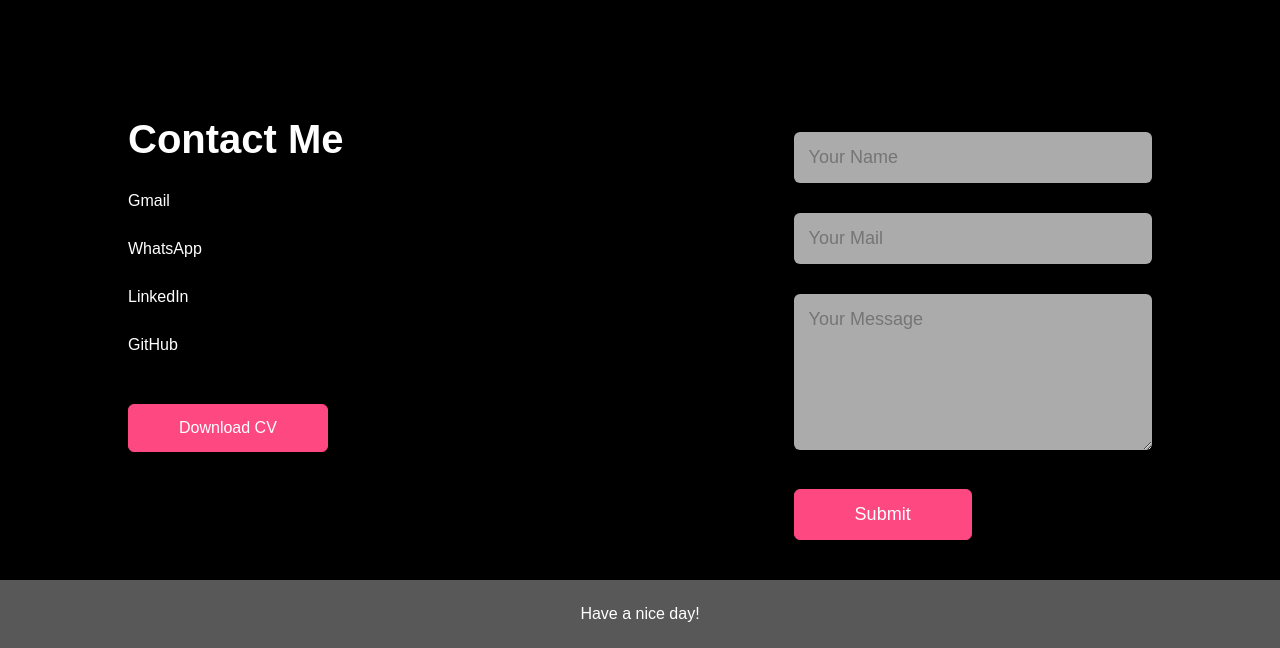
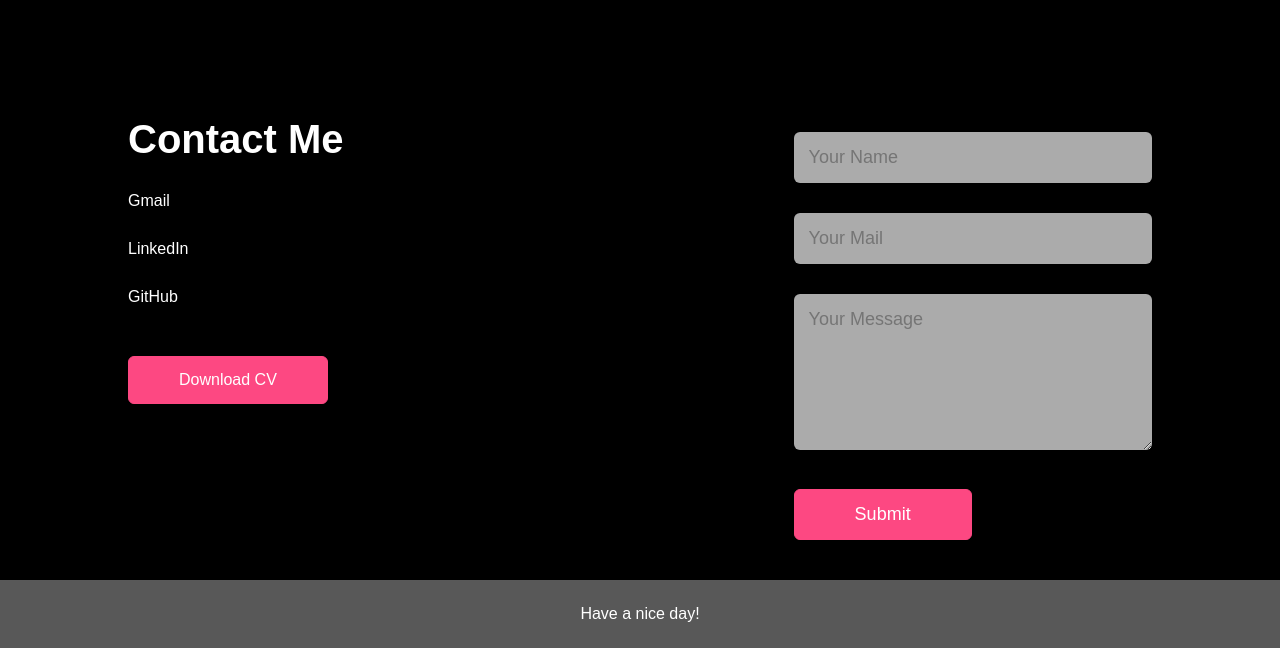
Before and after one commit to dhruvivadalia/portfolio, a plain HTML site: page index.html in a window 1280 px wide. Shown: the part 2805-3453 px from the top of the page. Drawn offline with nearby package versions, Linux system fonts and the light colour scheme.

Commit message:
Update index.html

```diff
--- a/index.html
+++ b/index.html
@@ -174,9 +174,6 @@
                 <!--icon--> <a href="mailto:dvadalia10@gmail.com" class="mail">
                             <p>Gmail</p>
                             </a>
-                <!--icon--> <a href="https://wa.me/918141723837" class="mail">
-                            <p>WhatsApp</p>
-                            </a>
                             <a href="https://www.linkedin.com/in/dhruvivadalia1509/" class="mail">
                             <p>LinkedIn</p>
                             </a>
```
